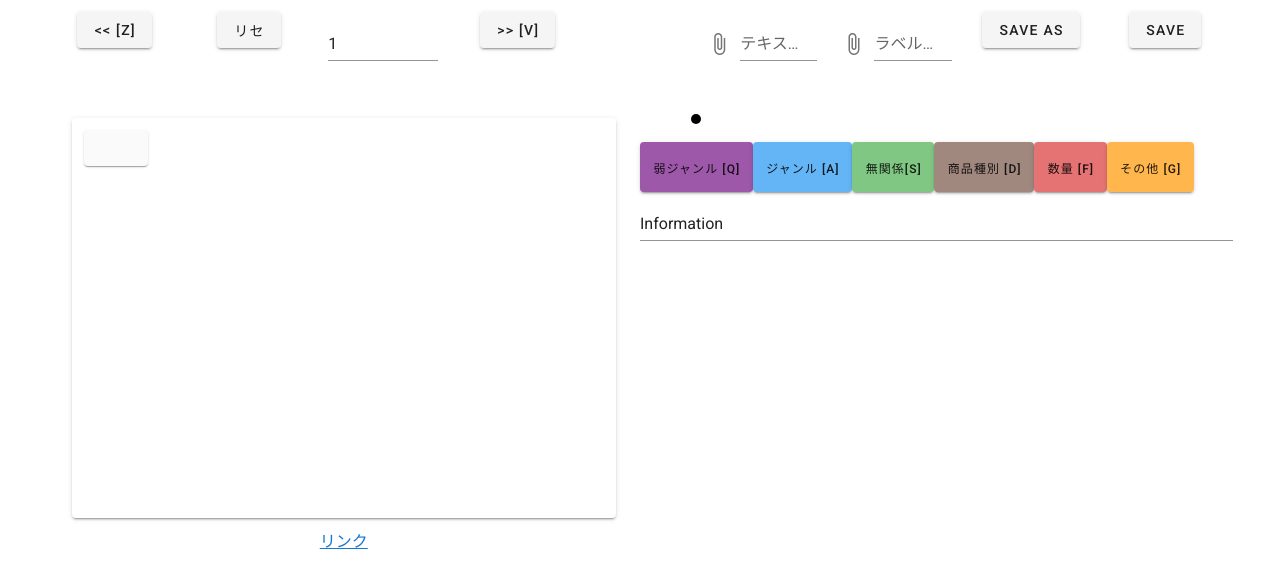
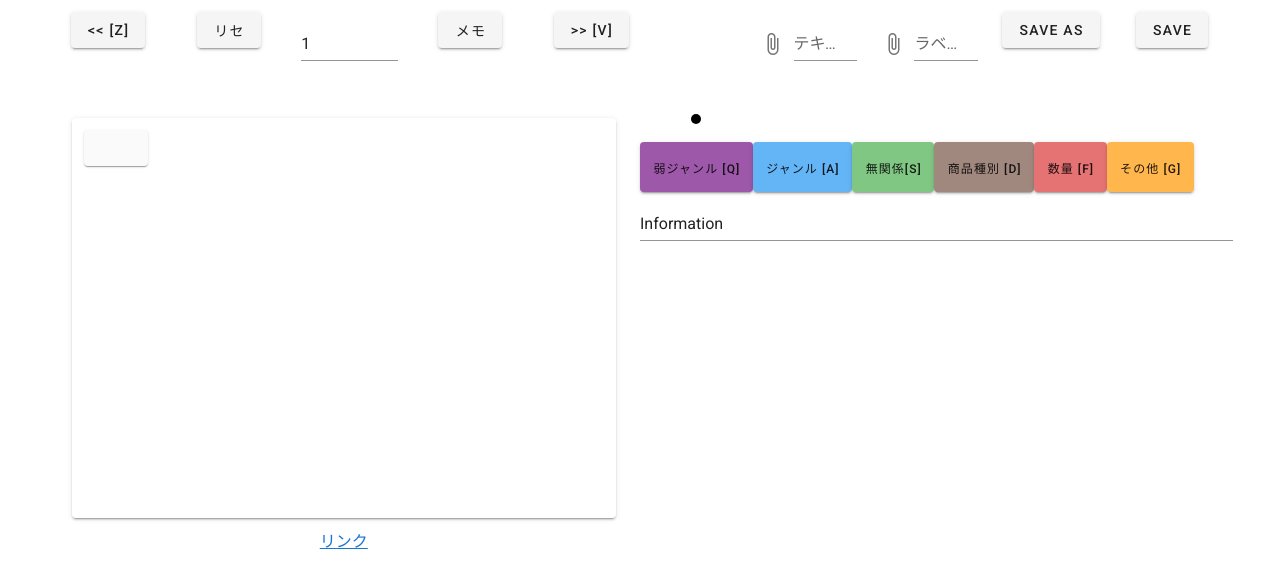
Before and after one commit to HN410/SecondhandAnnotator, a Vue app: page / in a window 1280 px wide. Shown: the top 588 px of the page. Built offline with nearby package versions, Linux system fonts and the light colour scheme.

Commit message:
add memo feature

```diff
--- a/src/components/MainPane.vue
+++ b/src/components/MainPane.vue
@@ -4,6 +4,7 @@
      ref="tool" v-on:changePage="changePage"
      v-on:changeTextData="changeTextData"
      v-on:saveJson="saveJson"
+     v-on:memoOutlier="memoOutlier"
      v-on:changeLabelData="changeLabelData"></ToolPane></v-row>
     <v-row class="text-center">
       <v-col>
@@ -60,6 +61,7 @@
             labelData: {},
             fileName: "",
             labelDataSet: [{}, []], // {ファイルパス: index}とラベルデータを格納
+            outlierList: [],
             tagSelected: 1,
             pageNumber: 1,
             pageMax: 2,
@@ -116,6 +118,7 @@
       changeLabelData: function(labelDataSet){
         this.labelDataSet = labelDataSet;
         this.labelData = labelDataSet[1];
+        this.outlierList = labelDataSet[2];
         this.$refs.text.setLabelData(this.labelData);
         if(this.fileName in this.labelDataSet[0]){
           this.$refs.tool.setNowPage(this.labelDataSet[0][this.fileName]);
@@ -133,6 +136,7 @@
         })
         this.labelDataSet[0][this.fileName] = this.$refs.tool.getNowPage();
         this.labelDataSet[1] = this.labelData;
+        this.labelDataSet[2] = this.outlierList;
         var str = JSON.stringify(this.labelDataSet);
         return str;
       },
@@ -144,6 +148,11 @@
         link.href = URL.createObjectURL(blob);
         link.download = 'data.json';
         link.click();
+      },
+      // 後でデータ検査に使えそうなテキストを保存しておく
+      memoOutlier: function(){
+        var textList = this.textData[this.pageNumber - 1];
+        this.outlierList.push(textList);
       },
       // アプリがあるフォルダのdata.jsonに保存
       saveJson: function(){
--- a/src/components/ToolPane.vue
+++ b/src/components/ToolPane.vue
@@ -4,6 +4,7 @@
         <v-col><v-btn @click="previousPage"> &lt;&lt; [z]</v-btn></v-col>
         <v-col><v-btn @click="resetPage"> リセ  </v-btn></v-col>
         <v-col><v-text-field type="number" v-model="pageNumber" @change="changePage"></v-text-field></v-col>
+        <v-col><v-btn @click="memoOutlier"> メモ  </v-btn></v-col>
         <v-col><v-btn @click="nextPage"> &gt;&gt; [v]</v-btn></v-col>
         <v-spacer></v-spacer>
         <v-col><v-file-input
@@ -81,6 +82,9 @@
         download(){
             this.$emit("download");
         },
+        memoOutlier(){
+            this.$emit("memoOutlier");
+        },
         saveJson(){
             this.$emit("saveJson");
         },
```
